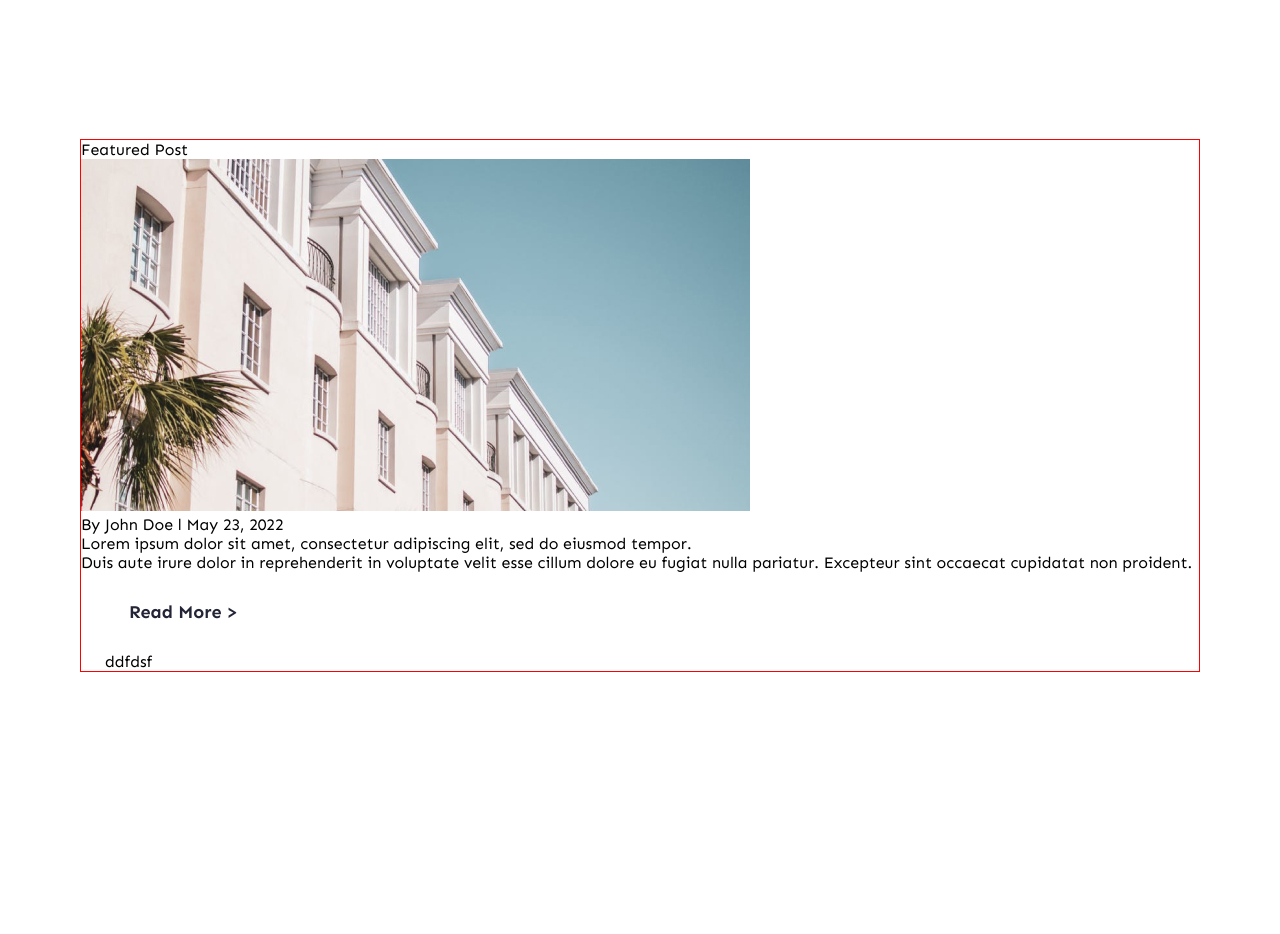
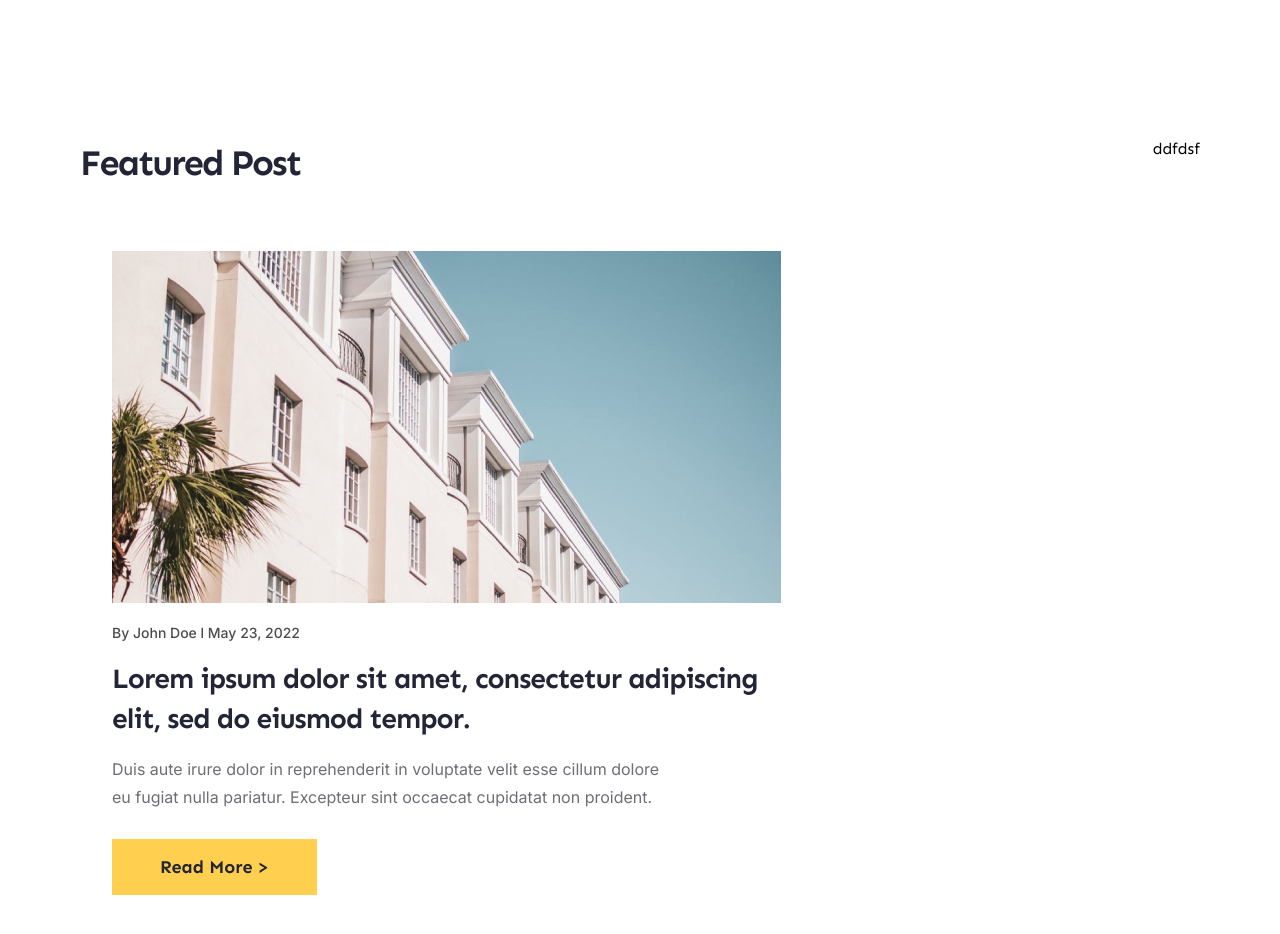
Before and after one commit to Moustafa-Elsayed/Blog-fenswite, a React (Vite) app: page / in a window 1280 px wide. Shown: the part 800-1734 px from the top of the page. Before the commit the page ends 1472 px from the top, so only its background shows below. Built offline with nearby package versions, Linux system fonts and the light colour scheme.

Commit message:
layout featured post

```diff
--- a/src/components/header/Header.jsx
+++ b/src/components/header/Header.jsx
@@ -25,22 +25,19 @@ const Header = () => {
             sx={{ backgroundColor: "black" }}
             elevation={2}
           >
+            <div className="customContainer">
               <Toolbar
-              className="nav-bar"
-              sx={{ justifyContent: "space-between" }}
+
+                sx={{ justifyContent: "space-between",padding:"0" }}
               >
-              <img
-                src="./images/Logo.png"
-                alt=""
-                className="headerlogo"
-              />
+                <img src="./images/Logo.png" alt="" className="headerlogo" />
                 <Box
                   sx={{
                     paddingLeft: "80px",
                     display: { xs: "none", md: "block" },
                   }}
                 >
-                <Box sx={{ display: "flex", marginRight: "60px" }}>
+                  <Box sx={{ display: "flex" }}>
                     <ListItemButton>
                       <ListItemText
                         variant="p"
@@ -78,9 +75,13 @@ const Header = () => {
                     //   setClose("temporary");
                     //   setOpen("block");
                   }}
-                sx={{ display: { xs: "block", md: "none" }, color: "#343a40" }}
+                  sx={{
+                    display: { xs: "block", md: "none" },
+                    color: "#343a40",
+                  }}
                 />
               </Toolbar>
+            </div>
           </AppBar>
 
           <div className="overlay"></div>
--- a/src/components/header/header.scss
+++ b/src/components/header/header.scss
@@ -4,9 +4,7 @@
   color: $primary-color;
 
 }
-.headerlogo {
-    padding-left: 80px;
-  }
+
 .btn {
   margin-top: 12px;
   margin-bottom: 12px;
--- a/src/index.scss
+++ b/src/index.scss
@@ -5,3 +5,6 @@
   font-family: "Inter", sans-serif;
   font-family: "Sen", sans-serif;
 }
+body{
+  height: 2000px;
+}
--- a/src/pages/Featuredhome/FeaturedHome.jsx
+++ b/src/pages/Featuredhome/FeaturedHome.jsx
@@ -14,19 +14,21 @@ const FeaturedHome = () => {
             flexWrap="wrap"
           >
             <div className="featurePost">
-              <div className="FeatureText">Featured Post</div>
+              <div className="featureText">Featured Post</div>
+              <div className="feautureContainer">
                 <img src=".\images\feature.jpg" alt="" />
                 <div className="firstText">By John Doe l May 23, 2022</div>
                 <div className="secondText">
-                Lorem ipsum dolor sit amet, consectetur adipiscing elit, sed do
-                eiusmod tempor.
+                  Lorem ipsum dolor sit amet, consectetur adipiscing elit, sed
+                  do eiusmod tempor.
                 </div>
                 <div className="thirdtext">
                   Duis aute irure dolor in reprehenderit in voluptate velit esse
-                cillum dolore eu fugiat nulla pariatur. Excepteur sint occaecat
-                cupidatat non proident.
+                  cillum dolore eu fugiat nulla pariatur. Excepteur sint
+                  occaecat cupidatat non proident.
                 </div>
                 <button className="btn">Read More ></button>
+              </div>
             </div>
             <div className="secondFeature">ddfdsf</div>
           </Stack>
--- a/src/pages/Featuredhome/FeaturedHome.scss
+++ b/src/pages/Featuredhome/FeaturedHome.scss
@@ -1,9 +1,65 @@
 @import "../../sass/variables.scss";
 
 .FeaturedHome {
-  border: 1px solid red;
   margin-top: 139px;
 }
 .customContainer {
   @include customContainer;
 }
+.featurePost {
+  color: black;
+  .featureText {
+    color: $main-color;
+    font-family: Sen;
+    font-size: 36px;
+    font-style: normal;
+    font-weight: 700;
+    line-height: 48px;
+    letter-spacing: -2px;
+    padding-bottom: 32px;
+  }
+}
+.feautureContainer {
+  width: 733px;
+  height: 724px;
+  padding: 32px;
+  img {
+    width: 669px;
+    height: 352px;
+  }
+  .firstText {
+    color: $third-color;
+    font-family: Inter;
+    font-size: 14px;
+    font-style: normal;
+    font-weight: 500;
+    line-height: 20px;
+    padding: 16px 0;
+  }
+  .secondText {
+    color: $main-color;
+    font-family: Sen;
+    font-size: 28px;
+    font-style: normal;
+    font-weight: 700;
+    line-height: 40px;
+    letter-spacing: -1px;
+    width: 669px;
+  }
+  .thirdtext {
+    color: $fourth-color;
+    font-family: Inter;
+    font-size: 16px;
+    font-style: normal;
+    font-weight: 400;
+    line-height: 28px;
+    width: 551px;
+    padding: 16px 0;
+  }
+  .btn {
+    background-color: $primary-color;
+    &:hover {
+      background-color: $btnColor-hover;
+    }
+  }
+}
```
Lines whose indentation alone changed are shown as unchanged.
